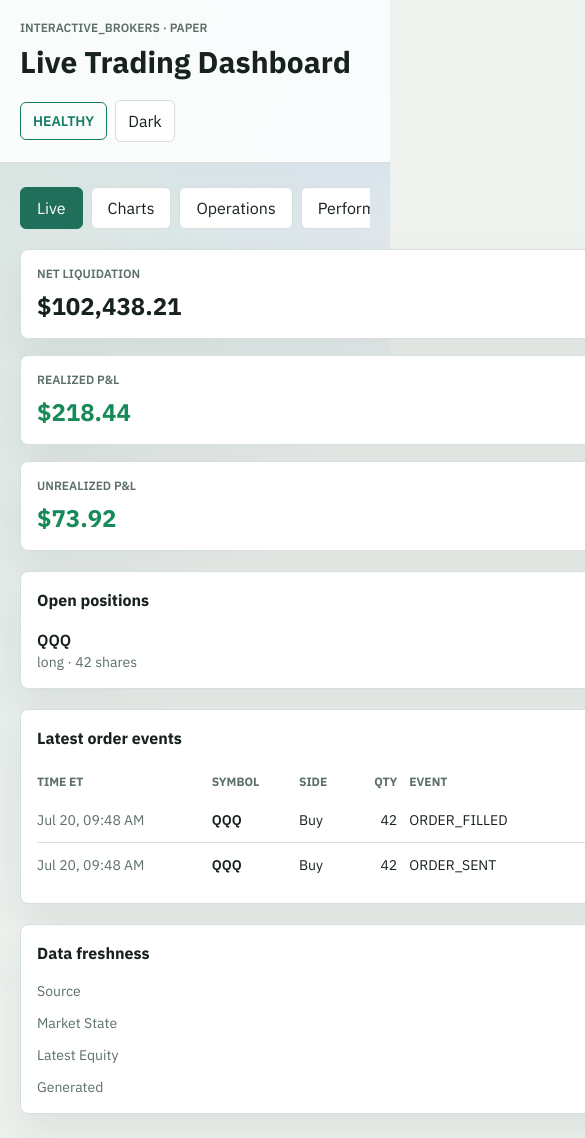
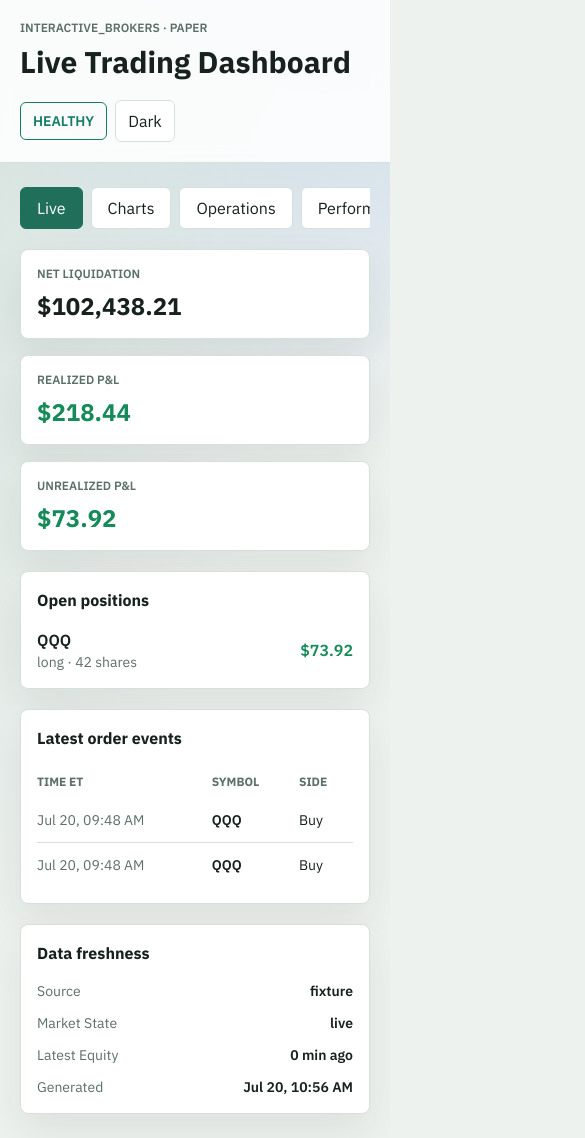
Before and after one commit to Wenting-Luo2993/strategy-lab, a Next.js app in the folder apps/operational-metrics-dashboard/: page / in a window 390 px wide. Shown: the top 1138 px of the page, 585 px wide, since content can reach past the window. Built offline with nearby package versions, Linux system fonts and the light colour scheme.

Commit message:
nit: adjust mobile overflow

```diff
--- a/apps/operational-metrics-dashboard/src/components/DashboardApp.tsx
+++ b/apps/operational-metrics-dashboard/src/components/DashboardApp.tsx
@@ -123,13 +123,13 @@ function setDashboardTheme(theme: Theme): void {
 function LiveView({ data, realizedPnl, unrealizedPnl, freshnessMinutes }: { data: DashboardData; realizedPnl: number; unrealizedPnl: number; freshnessMinutes: number | null }) {
   const latestEquity = data.equity[0];
   return (
-    <section className="grid gap-5 lg:grid-cols-[1.3fr_0.9fr]">
-      <div className="grid gap-4 sm:grid-cols-3 lg:col-span-2">
+    <section className="grid min-w-0 gap-5 lg:grid-cols-[1.3fr_0.9fr]">
+      <div className="grid min-w-0 gap-4 sm:grid-cols-3 lg:col-span-2">
         <Metric label="Net liquidation" value={currency(latestEquity?.net_liquidation)} />
         <Metric label="Realized P&L" value={currency(realizedPnl)} tone={realizedPnl >= 0 ? "profit" : "loss"} />
         <Metric label="Unrealized P&L" value={currency(unrealizedPnl)} tone={unrealizedPnl >= 0 ? "profit" : "loss"} />
       </div>
-      <div className="lg:col-span-2">
+      <div className="min-w-0 lg:col-span-2">
         <Panel title="Open positions">
           <div className="space-y-3">
             {data.positions.map((position) => (
@@ -147,12 +147,12 @@ function LiveView({ data, realizedPnl, unrealizedPnl, freshnessMinutes }: { data
           </div>
         </Panel>
       </div>
-      <div className="lg:col-span-2">
+      <div className="min-w-0 lg:col-span-2">
         <Panel title="Latest order events">
           <EventTable data={data} />
         </Panel>
       </div>
-      <div className="lg:col-span-2">
+      <div className="min-w-0 lg:col-span-2">
         <Panel title="Data freshness">
           <dl className="grid gap-3 text-sm sm:grid-cols-2 lg:grid-cols-4">
             <Stat label="Source" value={data.source} />
@@ -169,7 +169,7 @@ function LiveView({ data, realizedPnl, unrealizedPnl, freshnessMinutes }: { data
 
 function ChartsView({ data, selectedSymbol, selectedBars }: { data: DashboardData; selectedSymbol: string; selectedBars: PriceBar[] }) {
   return (
-    <section className="grid gap-5 lg:grid-cols-[1.5fr_0.75fr]">
+    <section className="grid min-w-0 gap-5 lg:grid-cols-[1.5fr_0.75fr]">
       <Panel title={`${selectedSymbol} · 5m price`}>
         <PriceChart bars={selectedBars} trades={data.trades} annotations={data.annotations} symbol={selectedSymbol} />
       </Panel>
@@ -191,7 +191,7 @@ function ChartsView({ data, selectedSymbol, selectedBars }: { data: DashboardDat
 function OperationsView({ data }: { data: DashboardData }) {
   const metrics = summarizeOperationalMetrics(data.metrics);
   return (
-    <section className="grid gap-5 lg:grid-cols-2">
+    <section className="grid min-w-0 gap-5 lg:grid-cols-2">
       <Panel title="Execution quality">
         <dl className="grid gap-3 text-sm">
           <Stat label="Average latency" value={unit(metrics.avgLatency, 0, "ms")} />
@@ -205,7 +205,7 @@ function OperationsView({ data }: { data: DashboardData }) {
           {Object.entries(data.publishStatus).map(([key, value]) => <Stat key={key} label={key.replace("_", " ")} value={number(value, 0)} />)}
         </dl>
       </Panel>
-      <div className="lg:col-span-2">
+      <div className="min-w-0 lg:col-span-2">
         <Panel title="Recent order events">
           <EventTable data={data} />
         </Panel>
@@ -220,8 +220,8 @@ function PerformanceView({ data }: { data: DashboardData }) {
   const winners = closedTrades.filter((trade) => Number(trade.pnl ?? 0) > 0).length;
   const winRate = closedTrades.length ? (winners / closedTrades.length) * 100 : null;
   return (
-    <section className="grid gap-5 lg:grid-cols-[0.8fr_1.2fr]">
-      <div className="grid gap-4">
+    <section className="grid min-w-0 gap-5 lg:grid-cols-[0.8fr_1.2fr]">
+      <div className="grid min-w-0 gap-4">
         <Metric label="Total P&L" value={currency(pnl)} tone={pnl >= 0 ? "profit" : "loss"} />
         <Metric label="Closed trades" value={number(closedTrades.length, 0)} />
         <Metric label="Win rate" value={winRate === null ? "--" : `${number(winRate, 1)}%`} />
@@ -246,7 +246,7 @@ function PerformanceView({ data }: { data: DashboardData }) {
 
 function EventTable({ data }: { data: DashboardData }) {
   return (
-    <div className="overflow-x-auto">
+    <div className="w-full max-w-full overflow-x-auto">
       <table className="min-w-[820px] text-left text-sm whitespace-nowrap">
         <thead className="text-xs uppercase text-[var(--muted)]">
           <tr><th className="py-2 pr-3">Time ET</th><th className="py-2 pr-3">Symbol</th><th className="py-2 pr-3">Side</th><th className="py-2 pr-3 text-right">Qty</th><th className="py-2 pr-3">Event</th><th className="py-2 pr-3 text-right">Price</th><th className="py-2 pr-3 text-right">Slip bps</th><th className="py-2 pr-3 text-right">Latency</th></tr>
@@ -267,7 +267,7 @@ function isFillEvent(eventType: string): boolean {
 }
 
 function Panel({ title, children }: { title: string; children: ReactNode }) {
-  return <section className="surface rounded-lg border p-4"><h2 className="mb-4 text-base font-bold">{title}</h2>{children}</section>;
+  return <section className="surface min-w-0 rounded-lg border p-4"><h2 className="mb-4 text-base font-bold">{title}</h2>{children}</section>;
 }
 
 function Metric({ label, value, tone }: { label: string; value: string; tone?: "profit" | "loss" }) {
```
